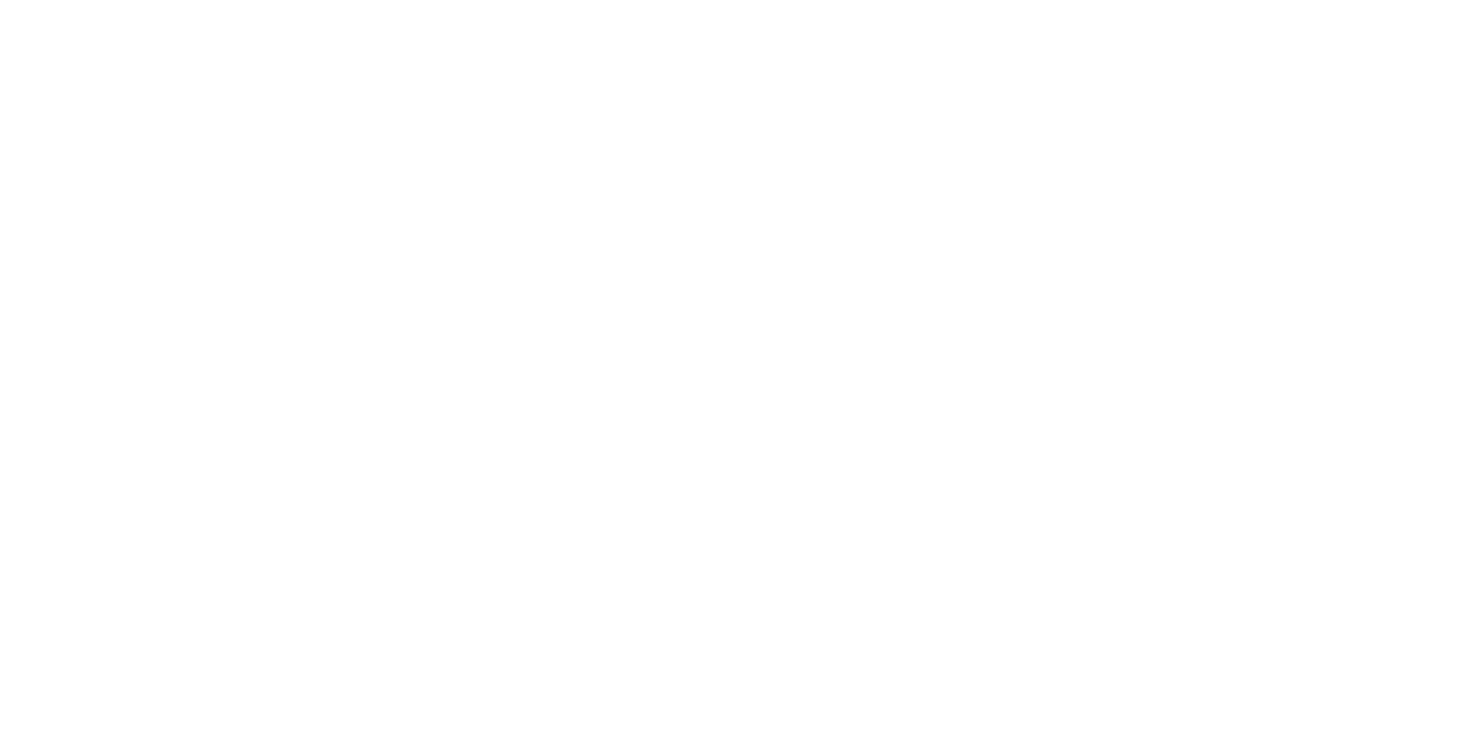
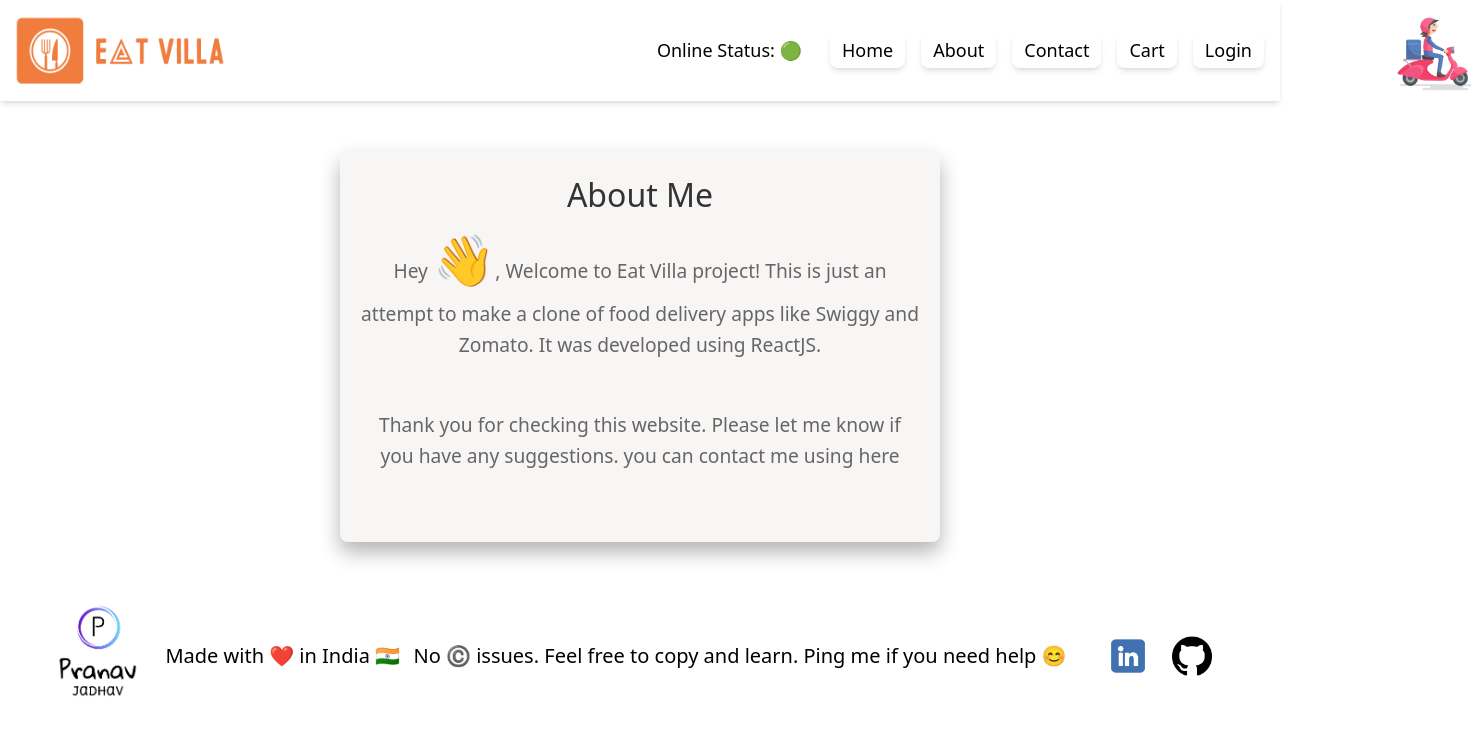
Before and after one commit to trinitypranav/learning-react, a React (Vite) app: page /about in a window 1280 px wide. Shown: the top 734 px of the page, 1474 px wide, since content can reach past the window. Built offline with nearby package versions, Linux system fonts and the light colour scheme.

Commit message:
fixed cors issue and scooter animation

```diff
--- a/package.json
+++ b/package.json
@@ -5,7 +5,7 @@
   "description": "A new react app without CRA",
   "scripts": {
     "start": "parcel index.html",
-    "build": "parcel build index.html --public-url https://trinitypranav.github.io/learning-react",
+    "build": "parcel build index.html",
     "predeploy": "npm run build",
     "deploy": "gh-pages -d dist"
   },
@@ -13,6 +13,7 @@
   "author": "",
   "license": "ISC",
   "devDependencies": {
+    "buffer": "^6.0.3",
     "gh-pages": "^6.1.0",
     "parcel": "^2.10.2",
     "postcss": "^8.4.32",
--- a/src/App.js
+++ b/src/App.js
@@ -18,16 +18,15 @@
 const App = () => {
   //className="box-content m-0 p-0 font"
   return (
-    <React.Fragment className="box-content m-0 p-0 font">
+    <div className="box-content m-0 p-0 font">
       <Header />
       <Outlet />
       <Footer />
-    </React.Fragment>
+    </div>
   );
 };
 
-const appRouter = createBrowserRouter(
-  [
+const appRouter = createBrowserRouter([
   {
     path: "/",
     element: <App />,
@@ -59,9 +58,7 @@
       },
     ],
   },
-  ],
-  { basename: "/learning-react" }
-);
+]);
 
 const container = document.getElementById("root");
 const root = createRoot(container);
--- a/src/components/Body.js
+++ b/src/components/Body.js
@@ -46,7 +46,9 @@
     }
   }
 
-  return !useOnlineStatus() ? <OfflinePage /> : (
+  return !useOnlineStatus() ? (
+    <OfflinePage />
+  ) : (
     <div className="body">
       <div className="featuresContainer flex flex-wrap flex-col sm:flex-row justify-between p-2 m-2">
         <div className="searchFeature p-1 text-lg">
--- a/src/components/Header.js
+++ b/src/components/Header.js
@@ -1,18 +1,35 @@
-import { useState } from "react";
+import { useState, useRef, useEffect } from "react";
 import { Link } from "react-router-dom";
 import useOnlineStatus from "../utils/customHooks/useOnlineStatus";
 import appLogo from "../assets/appLogo.png";
+import scooter from "../assets/scooter.png";
 
 const Header = () => {
   const [isLoggedIn, setIsLoggedIn] = useState(false);
 
+  const scooterRef = useRef(null);
+
+  useEffect(() => {
+    setTimeout(() => {
+      scooterRef.current.style.transform = "translateX(1000px)";
+      scooterRef.current.style.transition = "transform 4s ease-in-out";
+      scooterRef.current.src = scooter;
+    }, 1000);
+  }, []);
+
   function toggle() {
     isLoggedIn ? setIsLoggedIn(false) : setIsLoggedIn(true);
   }
-
   return (
-    <div className="flex flex-col sm:flex-row justify-between pl-2 pt-2 pr-2 pb-5 shadow-md">
+    <div className="flex flex-col sm:flex-row justify-between p-2 shadow-md">
       <img className="w-56" src={appLogo} alt="Eat Villa App Logo"></img>
+      <img
+        id="scooter"
+        className="w-20"
+        ref={scooterRef}
+        src={scooter}
+        alt="scooter"
+      ></img>
       <ul className="flex flex-wrap items-center">
         <li className="p-5 text-lg">
           Online Status: {useOnlineStatus() ? "🟢" : "🔴"}
--- a/src/components/Shimmer.js
+++ b/src/components/Shimmer.js
@@ -2,7 +2,7 @@
 
 const Shimmer = () => {
   return (
-    <React.Fragment className="flex m-2">
+    <div className="flex flex-wrap">
       {Array(10)
         .fill(0)
         .map((_, index) => (
@@ -15,7 +15,7 @@
             <h2 className="bg-orange-50 w-2/3 h-8 rounded-lg mb-4"></h2>
           </div>
         ))}
-    </React.Fragment>
+    </div>
   );
 };
 
--- a/src/utils/config.js
+++ b/src/utils/config.js
@@ -1,6 +1,7 @@
 //any hardcoded values should be added here
 
-export const getAllRestaurantsURL = "https://www.swiggy.com/dapi/restaurants/list/v5?lat=18.481361&lng=73.8754846&is-seo-homepage-enabled=true&page_type=DESKTOP_WEB_LISTING";
+export const getAllRestaurantsURL =
+  "https://corsproxy.io/?https://www.swiggy.com/dapi/restaurants/list/v5?lat=18.481361&lng=73.8754846&is-seo-homepage-enabled=true&page_type=DESKTOP_WEB_LISTING";
 
 export const cloudinaryImageURL =
-  "https://media-assets.swiggy.com/swiggy/image/upload/fl_lossy,f_auto,q_auto,w_660/";
+  "https://corsproxy.io/?https://media-assets.swiggy.com/swiggy/image/upload/fl_lossy,f_auto,q_auto,w_660/";
--- a/src/utils/customHooks/useOnlineStatus.js
+++ b/src/utils/customHooks/useOnlineStatus.js
@@ -4,13 +4,20 @@
   const [onlineStatus, setOnlineStatus] = useState(true);
 
   useEffect(() => {
-    window.addEventListener("online", () => {
+    const handleOnline = () => {
       setOnlineStatus(true);
-    });
-    window.addEventListener("offline", () => {
+    };
+    const handleOffline = () => {
       setOnlineStatus(false);
-    });
-  });
+    };
+    window.addEventListener("online", handleOnline);
+    window.addEventListener("offline", handleOffline);
+
+    return () => {
+      window.removeEventListener("online", handleOnline);
+      window.removeEventListener("offline", handleOffline);
+    };
+  }, []);
 
   return onlineStatus;
 };
--- a/src/utils/customHooks/useRestaurantDetails.js
+++ b/src/utils/customHooks/useRestaurantDetails.js
@@ -9,7 +9,7 @@
 
   const getRestaurantDetails = async (id) => {
     let data = await fetch(
-      `https://www.swiggy.com/dapi/menu/pl?page-type=REGULAR_MENU&complete-menu=true&lat=18.4761852&lng=73.87455469999999&restaurantId=${id}&catalog_qa=undefined&submitAction=ENTER`
+      `https://corsproxy.io/?https://www.swiggy.com/dapi/menu/pl?page-type=REGULAR_MENU&complete-menu=true&lat=18.4761852&lng=73.87455469999999&restaurantId=${id}&catalog_qa=undefined&submitAction=ENTER`
     );
     let json = await data.json();
     // console.log("sending data " + JSON.stringify(json));
```
Also changed, not shown: src/assets/scooter.png (added), 1 other file (tests, documents, lock files or other folders). Lines whose indentation alone changed are shown as unchanged.
